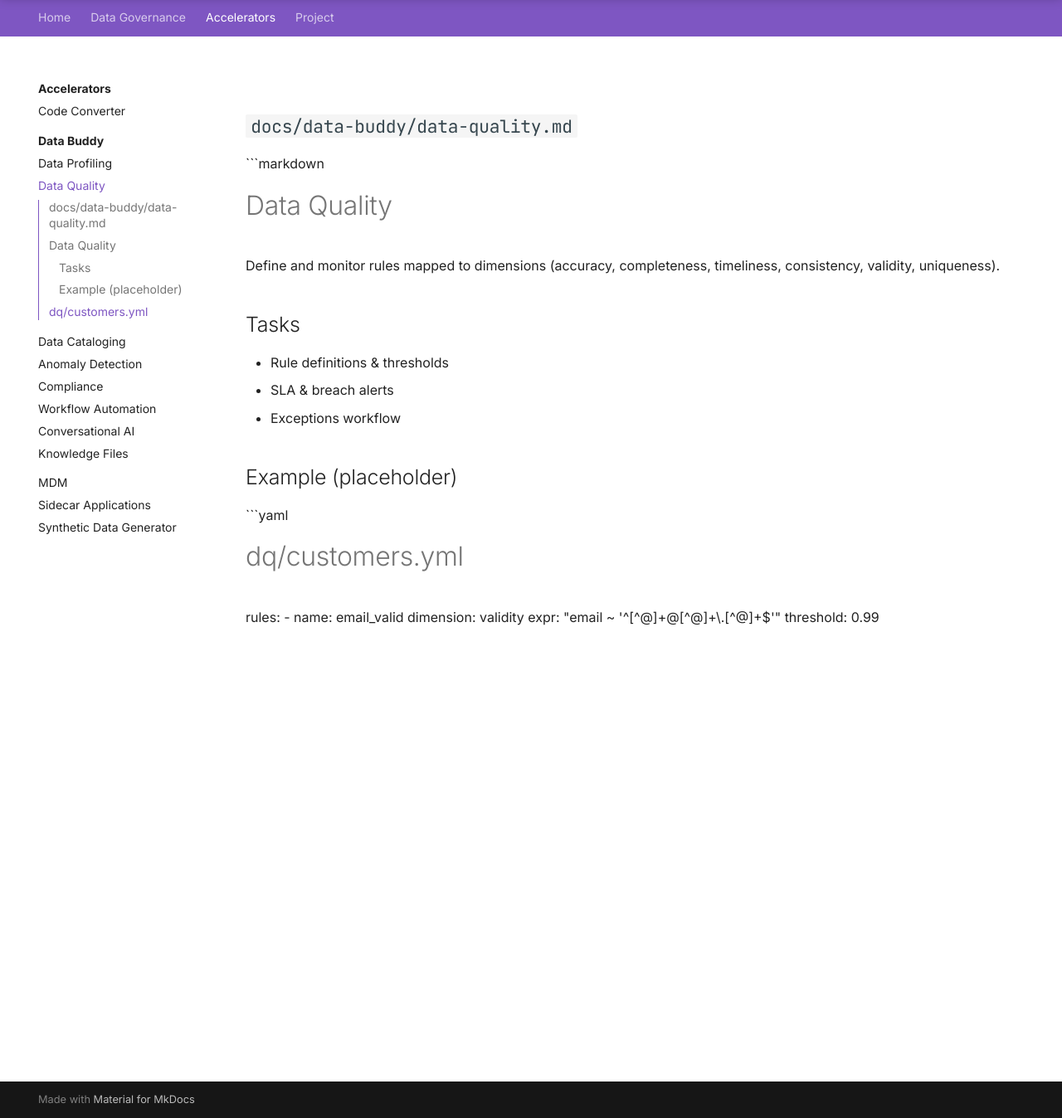
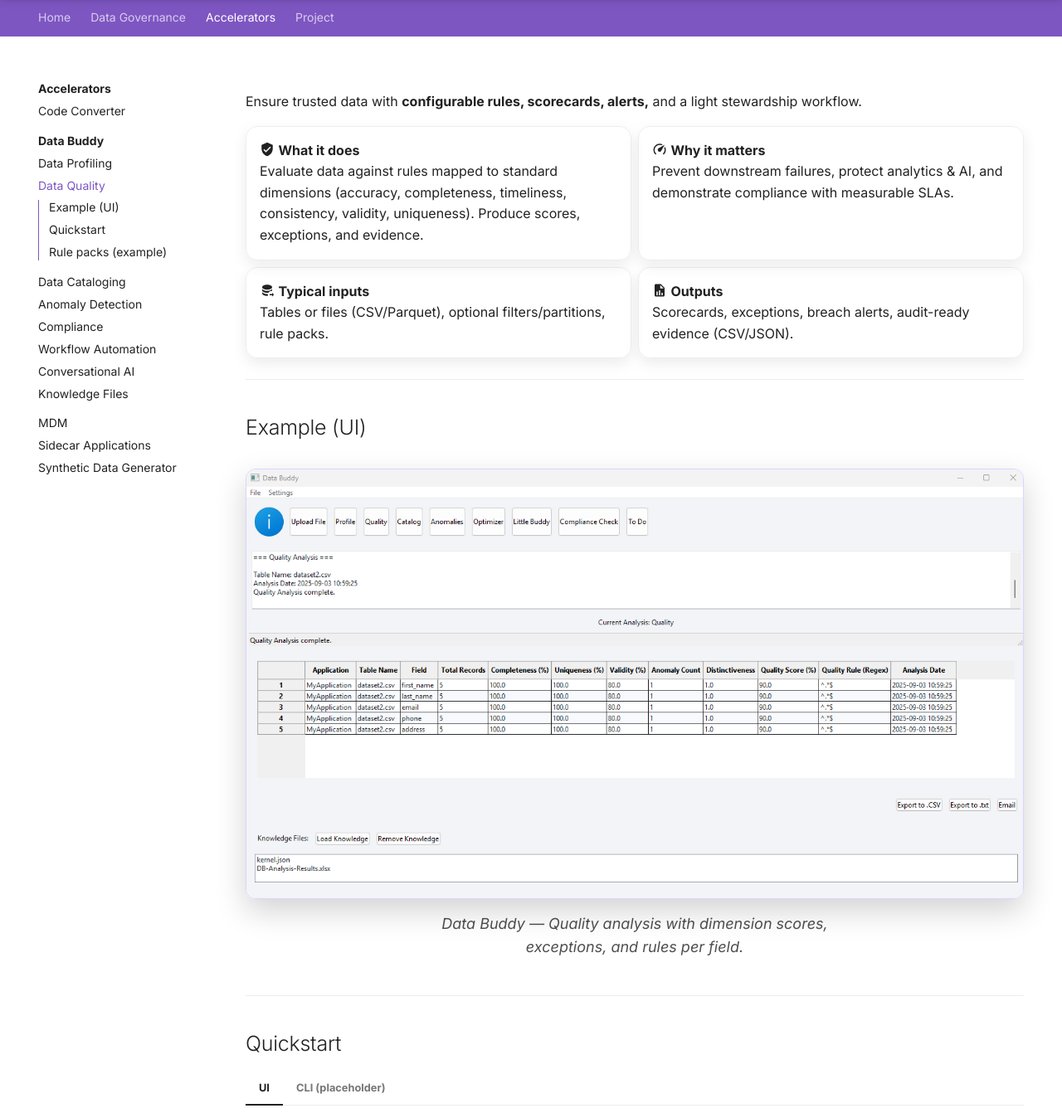
Before and after one commit to mokhayesh/aldin-accelerators, an MkDocs documentation site: the page built from docs/data-buddy/data-quality.md, in a window 1280 px wide and 1400 px high, cut to the strip 52-1400 px from the top of the window. Shown: the whole strip at 83% size. Built offline with MkDocs 1.6.1 and Material for MkDocs 9.7.7, drawn with Linux system fonts in a browser that asks for light colours; comment, search, counter and statistics services are not loaded; some of the changed text lies outside the part shown.

Commit message:
data quality

````diff
--- a/docs/data-buddy/data-quality.md
+++ b/docs/data-buddy/data-quality.md
@@ -1,20 +1,68 @@
-
-## `docs/data-buddy/data-quality.md`
-```markdown
 # Data Quality
 
-Define and monitor rules mapped to dimensions (accuracy, completeness, timeliness, consistency, validity, uniqueness).
+Ensure trusted data with **configurable rules, scorecards, alerts,** and a light stewardship workflow.
 
-## Tasks
-- Rule definitions & thresholds
-- SLA & breach alerts
-- Exceptions workflow
+<div class="grid cards" markdown>
 
-## Example (placeholder)
+- :material-shield-check: **What it does**
+  Evaluate data against rules mapped to standard dimensions (accuracy, completeness, timeliness, consistency, validity, uniqueness). Produce scores, exceptions, and evidence.
+
+- :material-speedometer: **Why it matters**
+  Prevent downstream failures, protect analytics & AI, and demonstrate compliance with measurable SLAs.
+
+- :material-database-arrow-right: **Typical inputs**
+  Tables or files (CSV/Parquet), optional filters/partitions, rule packs.
+
+- :material-file-chart: **Outputs**
+  Scorecards, exceptions, breach alerts, audit-ready evidence (CSV/JSON).
+
+</div>
+
+---
+
+## Example (UI)
+
+<figure markdown>
+  ![](../_assets/databuddy-quality-example.png){ .screenshot }
+  <figcaption>Data Buddy — Quality analysis with dimension scores, exceptions, and rules per field.</figcaption>
+</figure>
+
+---
+
+## Quickstart
+
+=== "UI"
+    1. Select a **table/file**, then click **Quality**.
+    2. Pick a **rule pack** (or start with defaults per dimension).
+    3. Review **scores & exceptions** → export CSV/JSON for evidence.
+
+=== "CLI (placeholder)"
+    ```bash
+    # Replace with your actual entry point when wired up
+    python -m databuddy dq run data/dataset.csv \
+      --rules dq/rules.yml \
+      --scorecard out/dq/scorecard.csv \
+      --exceptions out/dq/exceptions.csv
+    ```
+
+---
+
+## Rule packs (example)
+
 ```yaml
-# dq/customers.yml
+# dq/rules.yml
 rules:
   - name: email_valid
     dimension: validity
     expr: "email ~ '^[^@]+@[^@]+\\.[^@]+$'"
     threshold: 0.99
+
+  - name: phone_digits
+    dimension: consistency
+    expr: "length(regexp_replace(phone, '[^0-9]', '')) BETWEEN 10 AND 15"
+    threshold: 0.98
+
+  - name: address_not_blank
+    dimension: completeness
+    expr: "address IS NOT NULL AND trim(address) <> ''"
+    threshold: 0.999
````
Also changed, not shown: docs/_assets/mdm-architecture.png.
